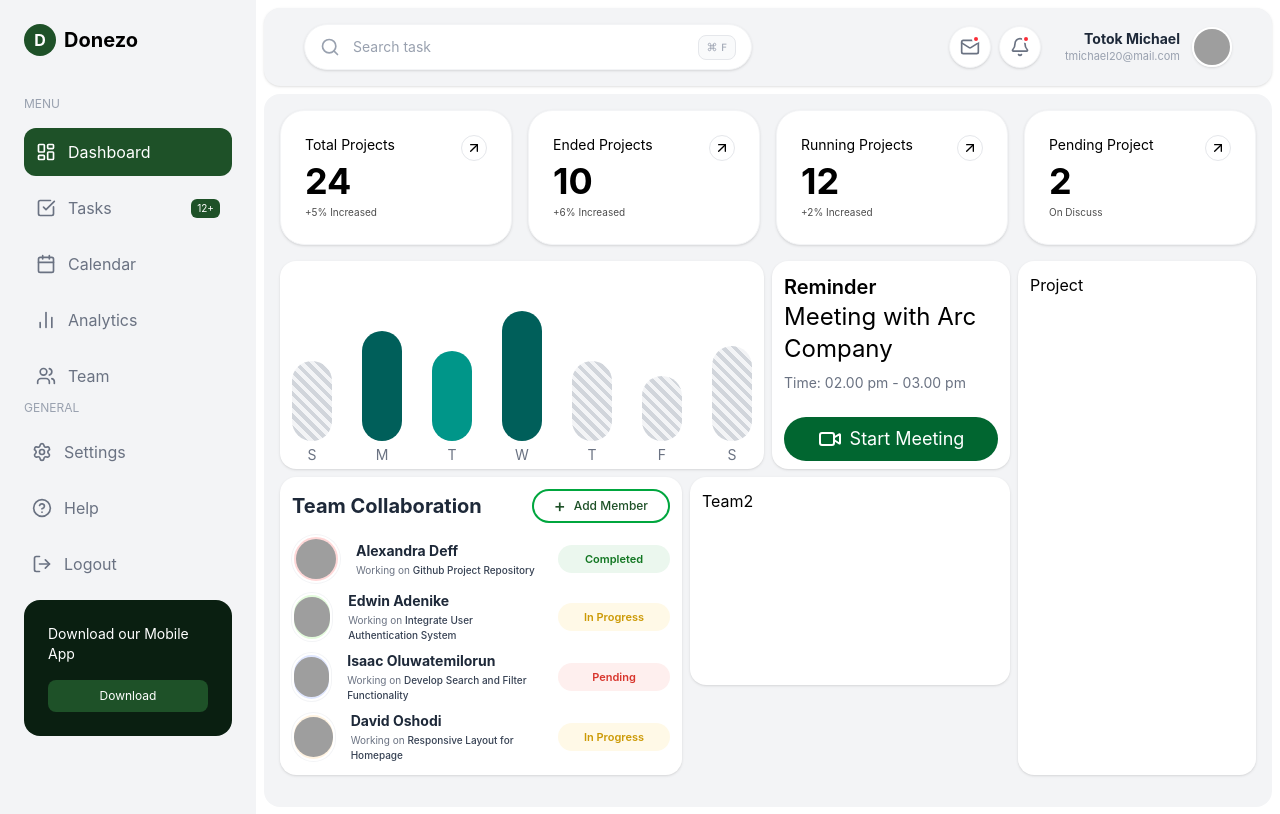
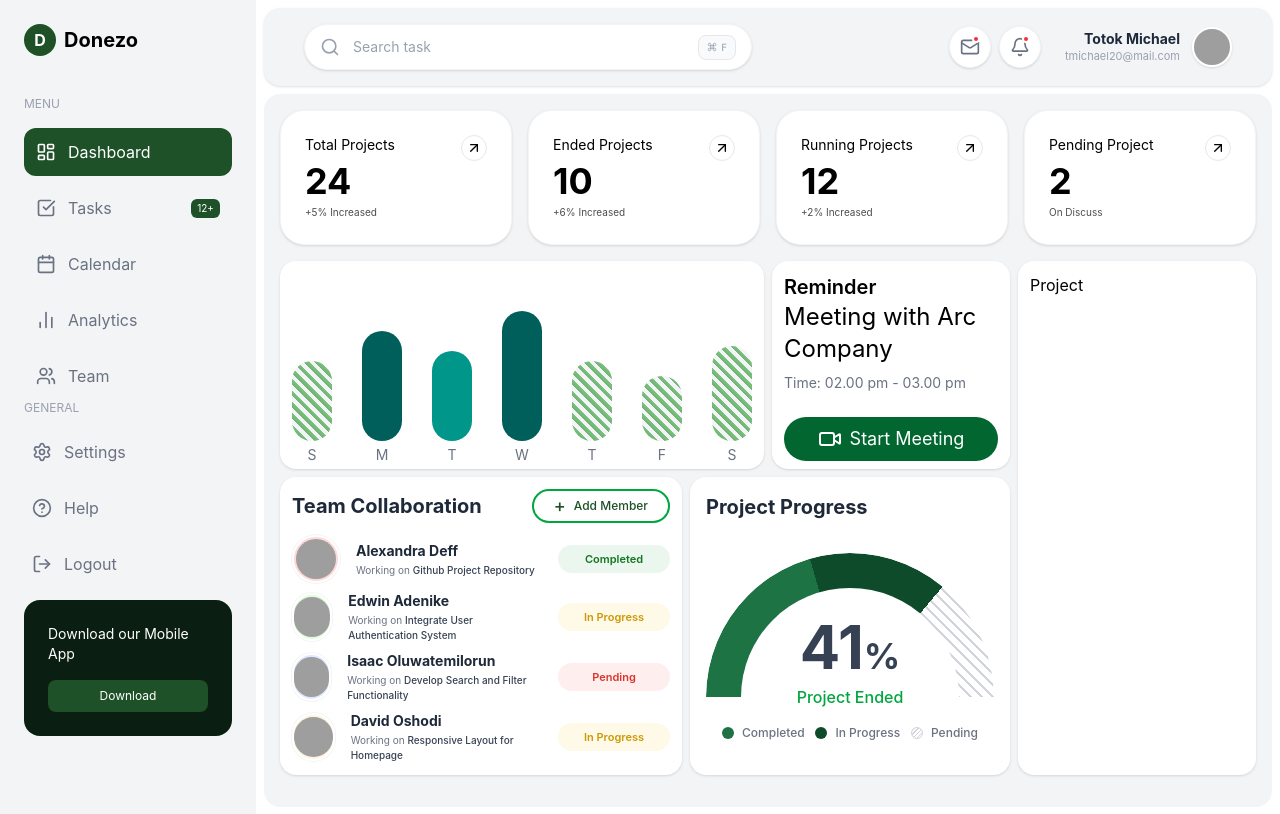
Before and after one commit to sihab176/donezo-dashboard, a React (Vite) app: page /dashboard in a window 1280 px wide. Built offline with nearby package versions, Linux system fonts and the light colour scheme; grey boxes are pictures that could not be loaded.

Commit message:
added the project Progress chart

```diff
--- /dev/null
+++ b/src/components/ProjectProgress.jsx
@@ -0,0 +1,78 @@
+import React from "react";
+
+export default function ProjectProgress() {
+  const percentage = 41;
+  const completedGreen = "#1E7344";
+  const inProgressGreen = "#0E4B2B";
+  const hatchingColor = "#D1D5DB";
+
+  return (
+    <div className=" p-1">
+      <h3 className="text-xl font-bold text-gray-800 mb-8">Project Progress</h3>
+
+      <div className="relative flex flex-col items-center">
+        {/*  Semi-Circle */}
+        <div className="relative w-72 h-36 overflow-hidden">
+          <div
+            className="absolute top-0 left-0 w-72 h-72 rounded-full border-[35px] border-transparent"
+            style={{
+              background: `
+                conic-gradient(
+                  from 180deg at 50% 50%,
+                  ${completedGreen} 0deg,
+                  ${completedGreen} ${180 * (percentage / 100)}deg,
+                  ${inProgressGreen} ${180 * (percentage / 100)}deg,
+                  ${inProgressGreen} 130deg,
+                  transparent 130deg
+                ) border-box,
+                repeating-linear-gradient(
+                  -45deg,
+                  ${hatchingColor},
+                  ${hatchingColor} 2px,
+                  #fff 2px,
+                  #fff 8px
+                ) border-box
+              `,
+              WebkitMask:
+                "linear-gradient(#fff 0 0) content-box, linear-gradient(#fff 0 0)",
+              WebkitMaskComposite: "destination-out",
+              maskComposite: "exclude",
+              transform: "rotate(90deg)",
+            }}
+          ></div>
+        </div>
+
+        {/* Center Text  */}
+        <div className="absolute top-16 flex flex-col items-center">
+          <h2 className="text-6xl font-bold text-gray-700 leading-none">
+            {percentage}
+            <span className="text-4xl">%</span>
+          </h2>
+          <p className="text-green-600 font-medium mt-2">Project Ended</p>
+        </div>
+      </div>
+
+      {/* Legend Indicators */}
+      <div className="flex justify-between items-center mt-7 px-4">
+        <div className="flex items-center gap-2">
+          <div className="w-3 h-3 rounded-full bg-[#1E7344]"></div>
+          <span className="text-xs text-gray-500 font-medium">Completed</span>
+        </div>
+        <div className="flex items-center gap-2">
+          <div className="w-3 h-3 rounded-full bg-[#0E4B2B]"></div>
+          <span className="text-xs text-gray-500 font-medium">In Progress</span>
+        </div>
+        <div className="flex items-center gap-2">
+          <div
+            className="w-3 h-3 rounded-full"
+            style={{
+              background: `repeating-linear-gradient(-45deg, ${hatchingColor}, ${hatchingColor} 1px, #fff 1px, #fff 3px)`,
+              border: `1px solid ${hatchingColor}`,
+            }}
+          ></div>
+          <span className="text-xs text-gray-500 font-medium">Pending</span>
+        </div>
+      </div>
+    </div>
+  );
+}
--- a/src/index.css
+++ b/src/index.css
@@ -3,8 +3,8 @@
 .bg-striped {
   background-image: repeating-linear-gradient(
     45deg,
-    #d1d5db,
-    #d1d5db 4px,
+    #74b177,
+    #78c47c 4px,
     #f3f4f6 4px,
     #f3f4f6 8px
   );
--- a/src/pages/DashboardLayout/Dashboard.jsx
+++ b/src/pages/DashboardLayout/Dashboard.jsx
@@ -1,4 +1,5 @@
 import ProjectAnalysis from "../../components/ProjectAnalysis";
+import ProjectProgress from "../../components/ProjectProgress";
 import Reminder from "../../components/Reminder";
 import StatsCard from "../../components/StatsCard";
 import TeamCollaboration from "../../components/TeamCollaboration";
@@ -51,9 +52,9 @@ const Dashboard = () => {
           <div className="col-span-5 bg-white p-3  rounded-2xl shadow ">
             <TeamCollaboration/>
           </div>
-          {/* team 2 */}
-          <div className="col-span-4 bg-white p-3 h-52 rounded-2xl shadow ">
-            Team2
+          {/* ProjectProgress*/}
+          <div className="col-span-4 bg-white p-3  rounded-2xl shadow ">
+            <ProjectProgress/>
           </div>
           {/* Time  */}
           {/* <div className="col-span-3 row-span-1 bg-white p-3 rounded-2xl shadow ">
```
